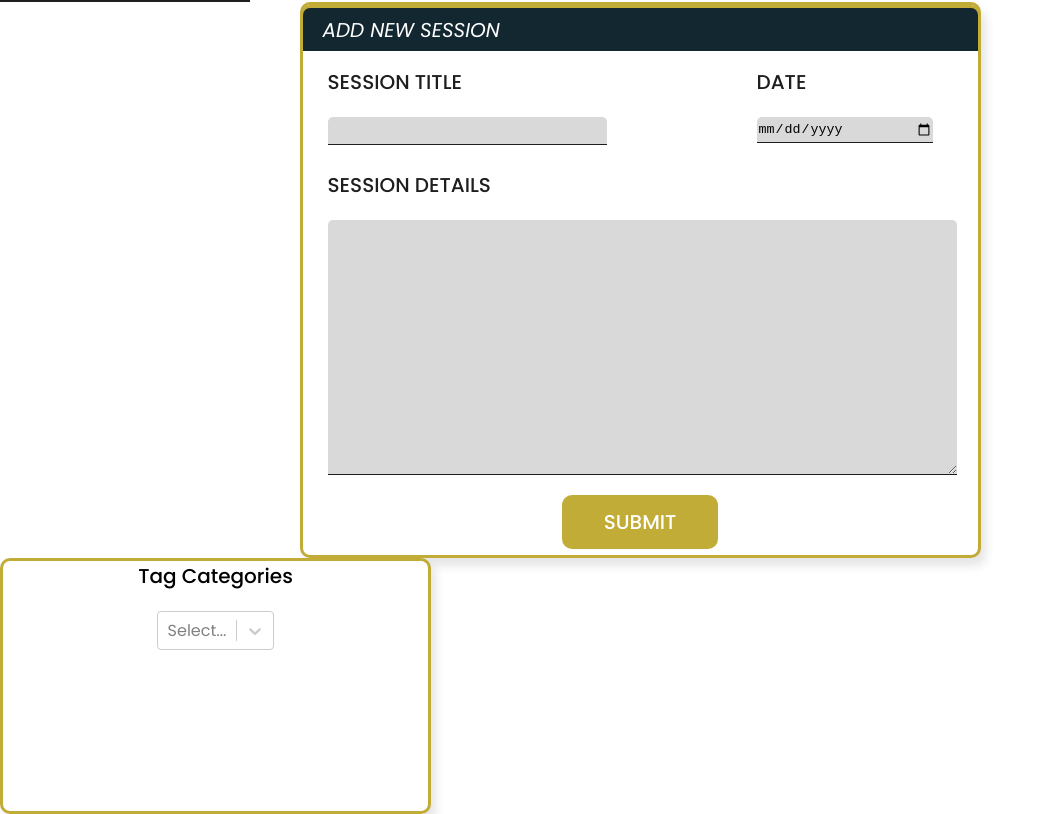
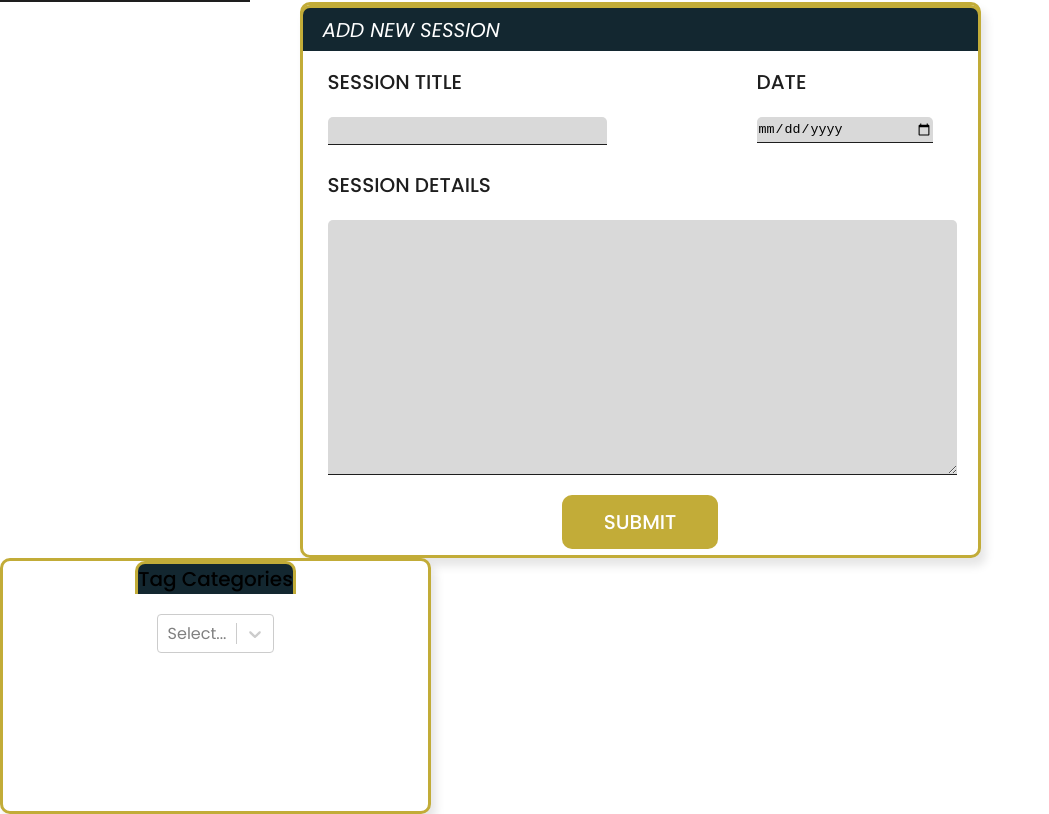
Before and after one commit to alliebourden/fableforge, a React (Vite) app: page /session-editor in a window 1280 px wide. Shown: the part 1023-1837 px from the top of the page, without its empty margins (0-1049 px from the left). Built offline with nearby package versions, Linux system fonts and the light colour scheme.

Commit message:
style - title styles, background border

```diff
--- a/src/components/CategoryTags.jsx
+++ b/src/components/CategoryTags.jsx
@@ -17,6 +17,11 @@ const categoryStyle = {
     fontSize: "20px",
     fontWeight: "500",
     marginBottom: "10px",
+    borderRadius: "10px 10px 0px 0px",
+    borderTop: "3px solid #C2AC38",
+    borderRight: "3px solid #C2AC38",
+    borderLeft: "3px solid #C2AC38",
+    background: "#132730",
   },
 };
 
```
